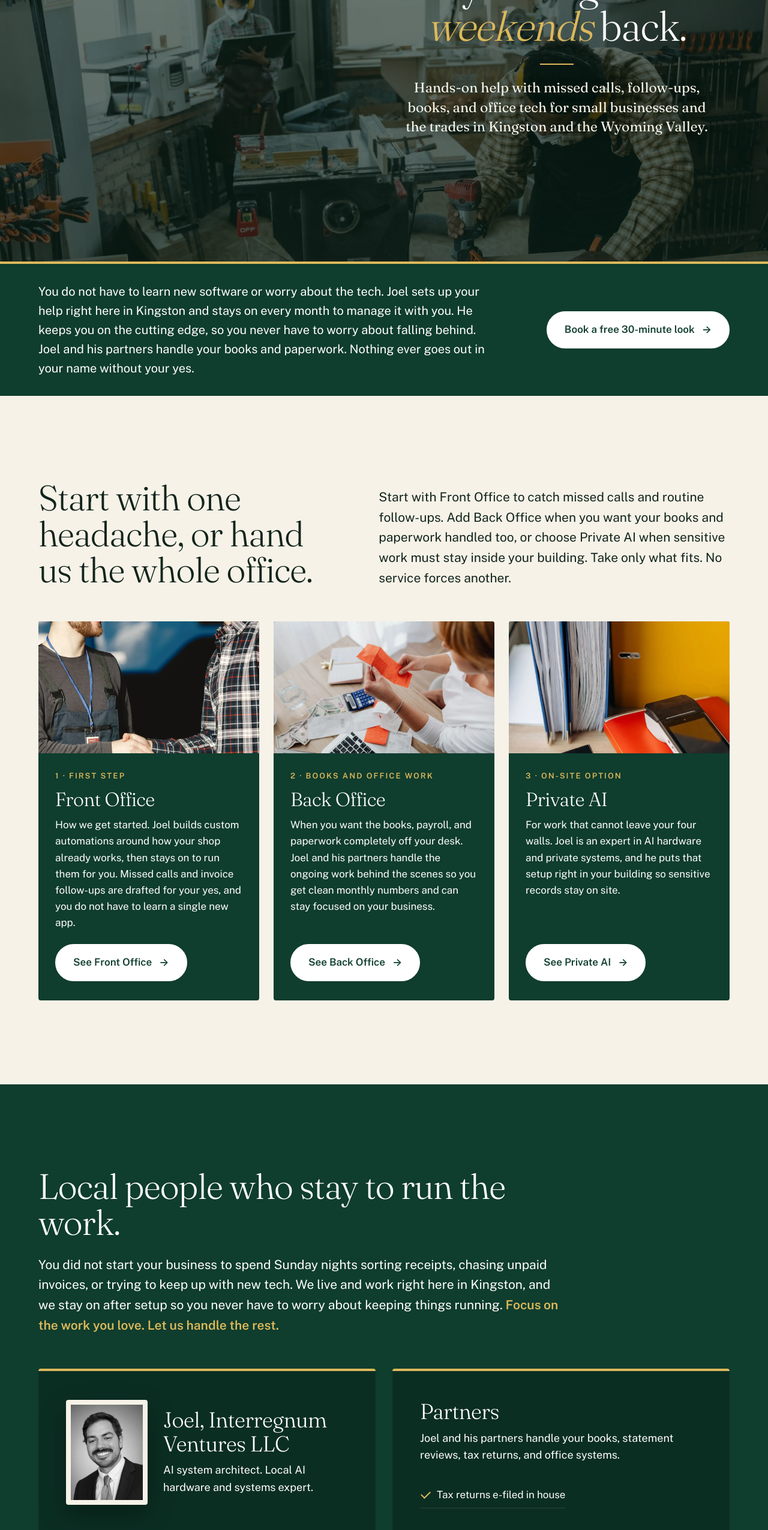
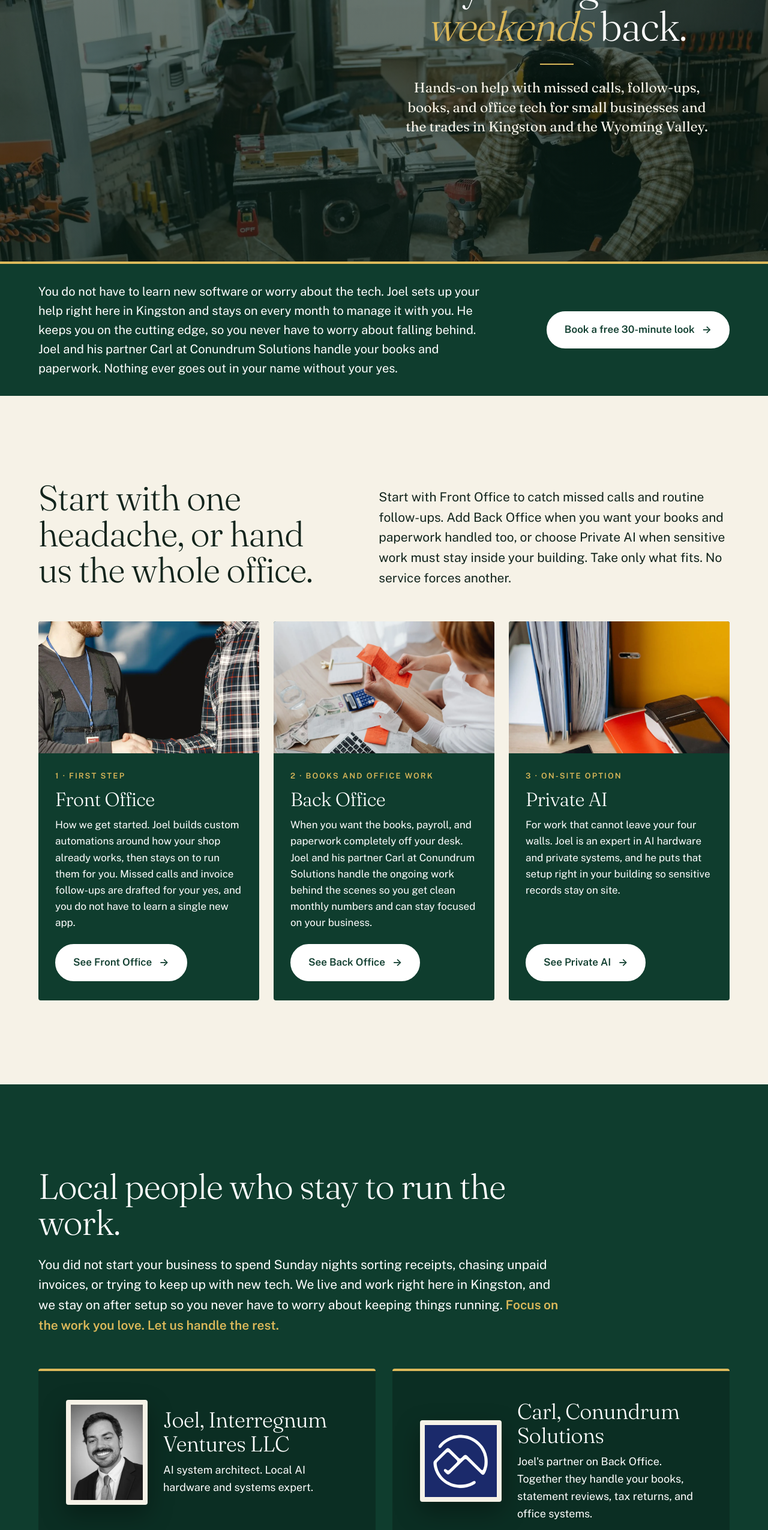
Before and after one commit to Cream-ai/ivllc-site, a plain HTML site: page index.html in a window 1280 px wide. Shown: the part 240-2791 px from the top of the page at 60% size. Drawn offline with Linux system fonts and the light colour scheme.

Commit message:
Restore Carl's Conundrum Solutions card under Joel.
Use Carl at Conundrum Solutions wherever the partner is named, and keep the round 4 price, menu, and cutting-edge line.

Co-authored-by: Cream-ai <Cream-ai@users.noreply.github.com>

```diff
--- a/index.html
+++ b/index.html
@@ -45,7 +45,7 @@
   </div>
   <div class="side">
     <div class="wrap">
-      <p>You do not have to learn new software or worry about the tech. Joel sets up your help right here in Kingston and stays on every month to manage it with you. He keeps you on the cutting edge, so you never have to worry about falling behind. Joel and his partners handle your books and paperwork. Nothing ever goes out in your name without your yes.</p>
+      <p>You do not have to learn new software or worry about the tech. Joel sets up your help right here in Kingston and stays on every month to manage it with you. He keeps you on the cutting edge, so you never have to worry about falling behind. Joel and his partner Carl at Conundrum Solutions handle your books and paperwork. Nothing ever goes out in your name without your yes.</p>
       <div class="btns">
         <a class="btn light" href="mailto:hello@ivllc.xyz?subject=Free%2030-minute%20look">Book a free 30-minute look <span>&rarr;</span></a>
       </div>
@@ -77,7 +77,7 @@
           <div class="body">
             <p class="tier">2 · Books and office work</p>
             <h3>Back Office</h3>
-            <p>When you want the books, payroll, and paperwork completely off your desk. Joel and his partners handle the ongoing work behind the scenes so you get clean monthly numbers and can stay focused on your business.</p>
+            <p>When you want the books, payroll, and paperwork completely off your desk. Joel and his partner Carl at Conundrum Solutions handle the ongoing work behind the scenes so you get clean monthly numbers and can stay focused on your business.</p>
             <span class="btn light">See Back Office <span>&rarr;</span></span>
           </div>
         </a>
@@ -115,11 +115,17 @@
         <a class="btn gold" href="mailto:hello@ivllc.xyz?subject=Free%2030-minute%20look">Book a free 30-minute look <span>&rarr;</span></a>
       </div>
       <div class="panel">
-        <div class="who-head"><div><h3>Partners</h3>
-        <p>Joel and his partners handle your books, statement reviews, tax returns, and office systems.</p></div></div>
+        <div class="who-head"><figure class="portrait"><img src="img/conundrum-logo.png" width="120" height="120" loading="lazy" decoding="async" alt="Conundrum Solutions logo"></figure><div><h3>Carl, Conundrum Solutions</h3>
+        <p>Joel's partner on Back Office. Together they handle your books, statement reviews, tax returns, and office systems.</p></div></div>
+        <ul class="exp">
+          <li><b>Fortune 500</b><span>industrial consulting for multiple Fortune 500 companies, now applied to small business operations</span></li>
+        </ul>
         <ul class="creds">
-          <li>Tax returns e-filed in house</li>
+          <li>QuickBooks ProAdvisor</li>
+          <li>Client Advisory Services certified</li>
+          <li>Current PTIN and EFIN, for tax returns e-filed in house</li>
         </ul>
+        <a class="btn line" href="https://conundrumsolved.tech/" target="_blank" rel="noopener">Visit Conundrum Solutions <span>&rarr;</span></a>
       </div>
     </div>
   </div>
```
